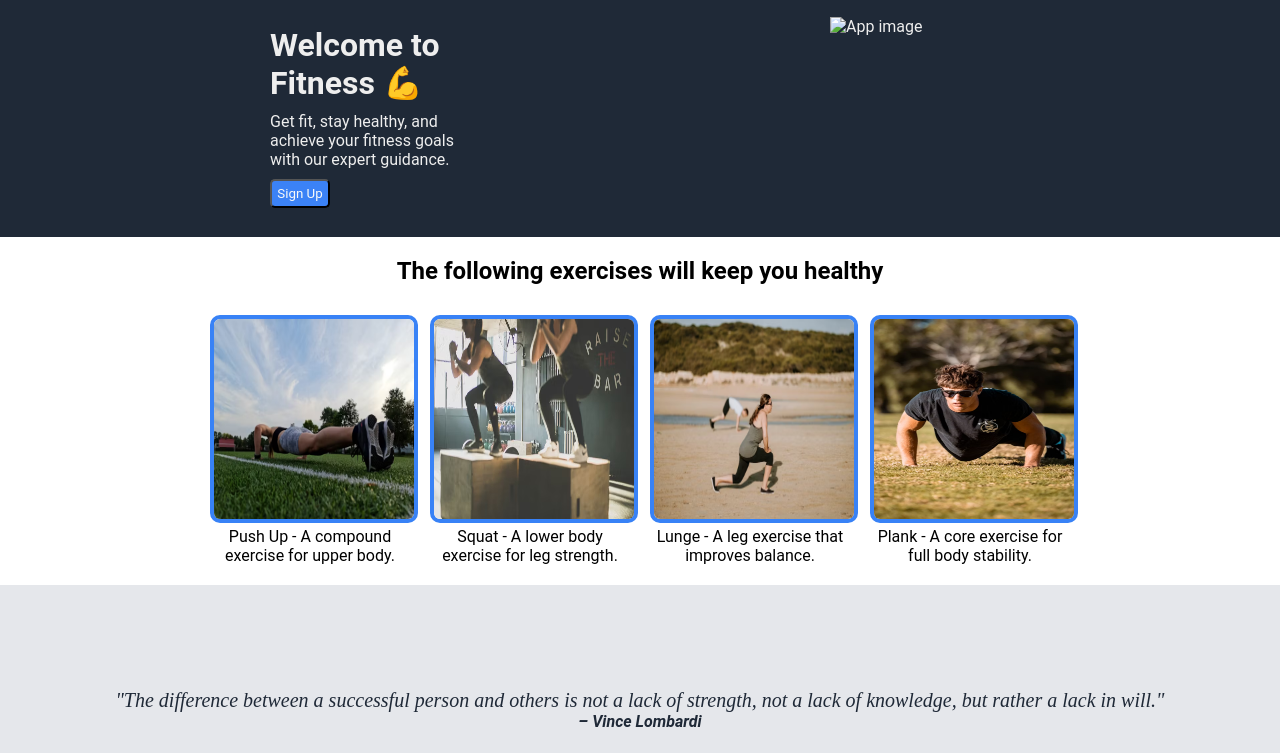
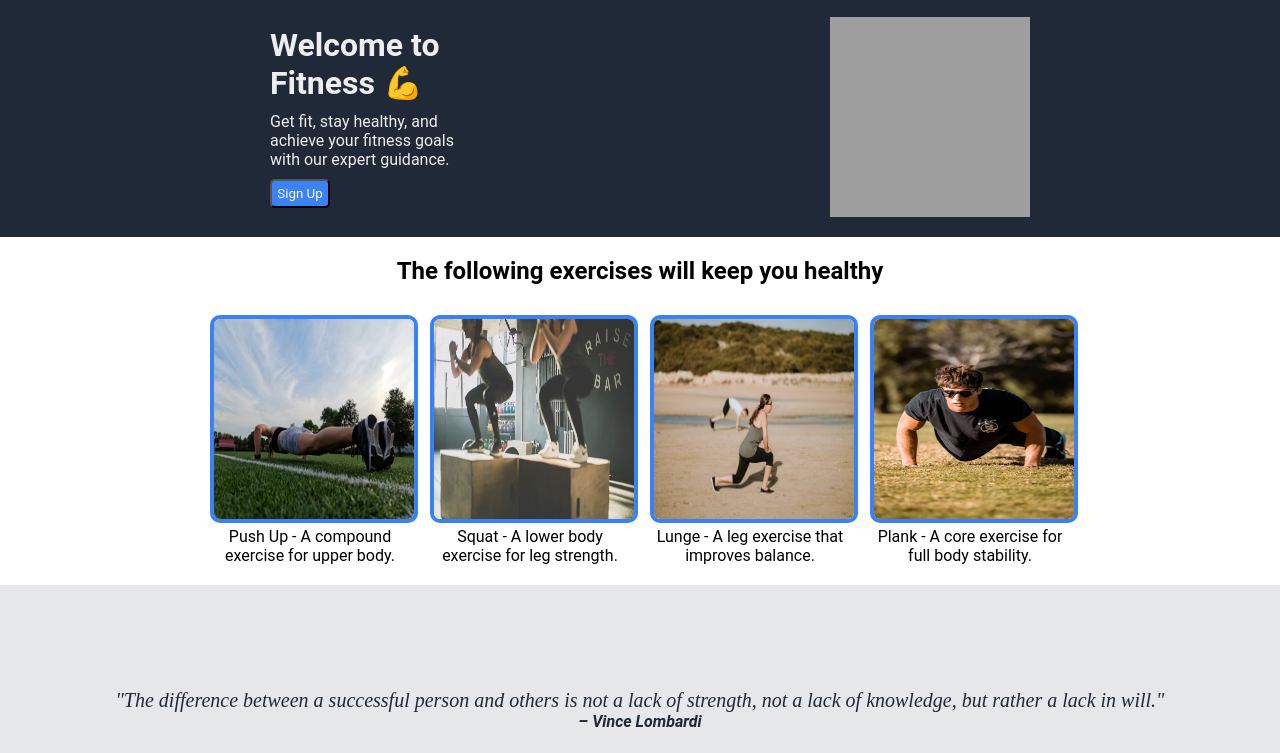
Before and after one commit to dgatla/FitnessWebsite, a plain HTML site: page index.html in a window 1280 px wide. Shown: the part 47-800 px from the top of the page. Drawn offline with Linux system fonts and the light colour scheme; the site is published under a folder, as on GitHub Pages, so addresses that start at the root find nothing.

Commit message:
Fix logo.png source href

```diff
--- a/index.html
+++ b/index.html
@@ -23,7 +23,7 @@
             <p>Get fit, stay healthy, and achieve your fitness goals with our expert guidance.</p>
             <button class="sign-up">Sign Up</button>
         </div>
-        <img src="/images/app.png" alt="App image" class="header-image">
+        <img src="./images/app.png" alt="App image" class="header-image">
     </div>
     <div class="body">
         <h2>The following exercises will keep you healthy</h2>
```
